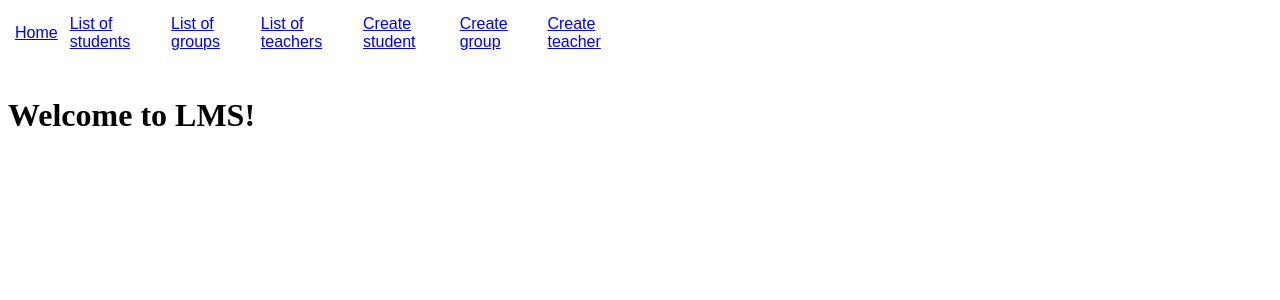
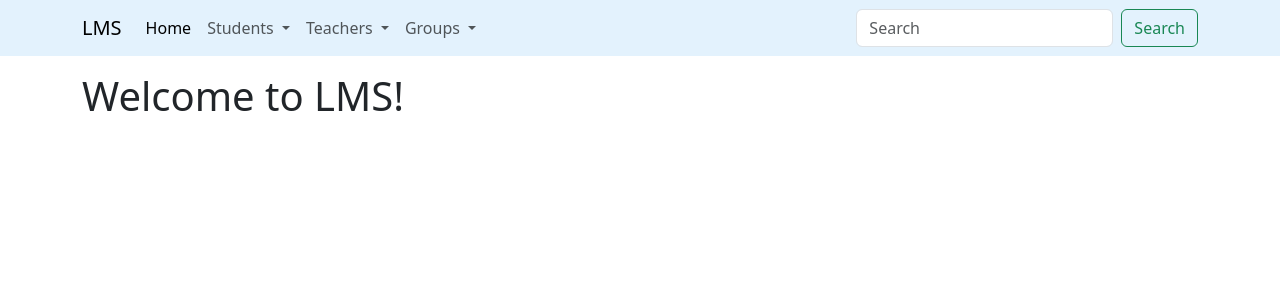
Before and after one commit to dendalf/django_students_account, a Django app: page / in a window 1280 px wide. Shown: the top 300 px of the page. Run offline with Django 4.2, Linux system fonts and the light colour scheme.

Commit message:
connected bootstrap

```diff
--- a/students/models.py
+++ b/students/models.py
@@ -1,5 +1,6 @@
 import datetime
 
+from dateutil.relativedelta import relativedelta
 from django.core.validators import MinLengthValidator
 from django.db import models
 from faker import Faker
@@ -25,6 +26,9 @@ class Student(models.Model):
     def __str__(self):
         return f'{self.first_name} {self.last_name}'
 
+    def get_age(self):
+        return relativedelta(datetime.date.today(), self.birthdate).years
+
     @classmethod
     def generate_fake_data(cls, cnt):
         f = Faker()
--- a/templates/base.html
+++ b/templates/base.html
@@ -2,32 +2,20 @@
 <html lang="en">
 <head>
     <meta charset="UTF-8">
+    <meta name="viewport" content="width=device-width, initial-scale=1">
     <title>LMS - {% block title %}{% endblock %}</title>
-    <style>
-        #menu{
-            font-family:arial, sans-serif;
-            width: 50%;
-        }
-        #menu td{
-            margin: 5px;
-            padding: 5px;
-        }
-        {% block custom_css %}{% endblock %}
-    </style>
+    <link href="https://cdn.jsdelivr.net/npm/bootstrap@5.3.0-alpha1/dist/css/bootstrap.min.css" rel="stylesheet" integrity="sha384-GLhlTQ8iRABdZLl6O3oVMWSktQOp6b7In1Zl3/Jr59b6EGGoI1aFkw7cmDA6j6gD" crossorigin="anonymous">
+    <link rel="stylesheet" href="https://cdn.jsdelivr.net/npm/bootstrap-icons@1.10.3/font/bootstrap-icons.css">
 </head>
 <body>
-    <table id="menu">
-        <tr>
-            <td><a href="{% url 'home' %}">Home</a></td>
-            <td><a href="{% url 'students:list' %}">List of students</a></td>
-            <td><a href="{% url 'groups:list' %}">List of groups</a></td>
-            <td><a href="{% url 'teachers:list' %}">List of teachers</a></td>
-            <td><a href="{% url 'students:create' %}">Create student</a></td>
-            <td><a href="{% url 'groups:create' %}">Create group</a></td>
-            <td><a href="{% url 'teachers:create' %}">Create teacher</a></td>
-        </tr>
-    </table>
-    <br>
-    {% block content %}{% endblock %}
+    {% include 'includes/navbar.html' %}
+    <div class="container mt-4 pt-5">
+        <div class="row">
+        {% block content %}{% endblock %}
+        </div>
+    </div>
+
+
+    <script src="https://cdn.jsdelivr.net/npm/bootstrap@5.3.0-alpha1/dist/js/bootstrap.bundle.min.js" integrity="sha384-w76AqPfDkMBDXo30jS1Sgez6pr3x5MlQ1ZAGC+nuZB+EYdgRZgiwxhTBTkF7CXvN" crossorigin="anonymous"></script>
 </body>
 </html>
--- /dev/null
+++ b/templates/includes/navbar.html
@@ -0,0 +1,46 @@
+<nav class="navbar fixed-top navbar-expand-lg" style="background-color: #e3f2fd;">
+  <div class="container">
+    <a class="navbar-brand" href="{% url 'home' %}">LMS</a>
+    <button class="navbar-toggler" type="button" data-bs-toggle="collapse" data-bs-target="#navbarSupportedContent" aria-controls="navbarSupportedContent" aria-expanded="false" aria-label="Toggle navigation">
+      <span class="navbar-toggler-icon"></span>
+    </button>
+    <div class="collapse navbar-collapse" id="navbarSupportedContent">
+      <ul class="navbar-nav me-auto mb-2 mb-lg-0">
+        <li class="nav-item">
+          <a class="nav-link active" aria-current="page" href="{% url 'home' %}">Home</a>
+        </li>
+        <li class="nav-item dropdown">
+          <a class="nav-link dropdown-toggle" href="#" role="button" data-bs-toggle="dropdown" aria-expanded="false">
+            Students
+          </a>
+          <ul class="dropdown-menu">
+            <li><a class="dropdown-item" href="{% url 'students:list' %}">List</a></li>
+            <li><a class="dropdown-item" href="{% url 'students:create' %}">Create</a></li>
+          </ul>
+        </li>
+        <li class="nav-item dropdown">
+          <a class="nav-link dropdown-toggle" href="#" role="button" data-bs-toggle="dropdown" aria-expanded="false">
+            Teachers
+          </a>
+          <ul class="dropdown-menu">
+            <li><a class="dropdown-item" href="{% url 'teachers:list' %}">List</a></li>
+            <li><a class="dropdown-item" href="{% url 'teachers:create' %}">Create</a></li>
+          </ul>
+        </li>
+        <li class="nav-item dropdown">
+          <a class="nav-link dropdown-toggle" href="#" role="button" data-bs-toggle="dropdown" aria-expanded="false">
+            Groups
+          </a>
+          <ul class="dropdown-menu">
+            <li><a class="dropdown-item" href="{% url 'groups:list' %}">List</a></li>
+            <li><a class="dropdown-item" href="{% url 'groups:create' %}">Create</a></li>
+          </ul>
+        </li>
+      </ul>
+      <form class="d-flex" role="search">
+        <input class="form-control me-2" type="search" placeholder="Search" aria-label="Search">
+        <button class="btn btn-outline-success" type="submit">Search</button>
+      </form>
+    </div>
+  </div>
+</nav>
```
Also changed, not shown: groups/templates/groups/list.html (+29 -19 lines), students/templates/students/list.html (+31 -19 lines), teachers/models.py (+15 -0 lines), teachers/templates/teachers/list.html (+31 -17 lines).
